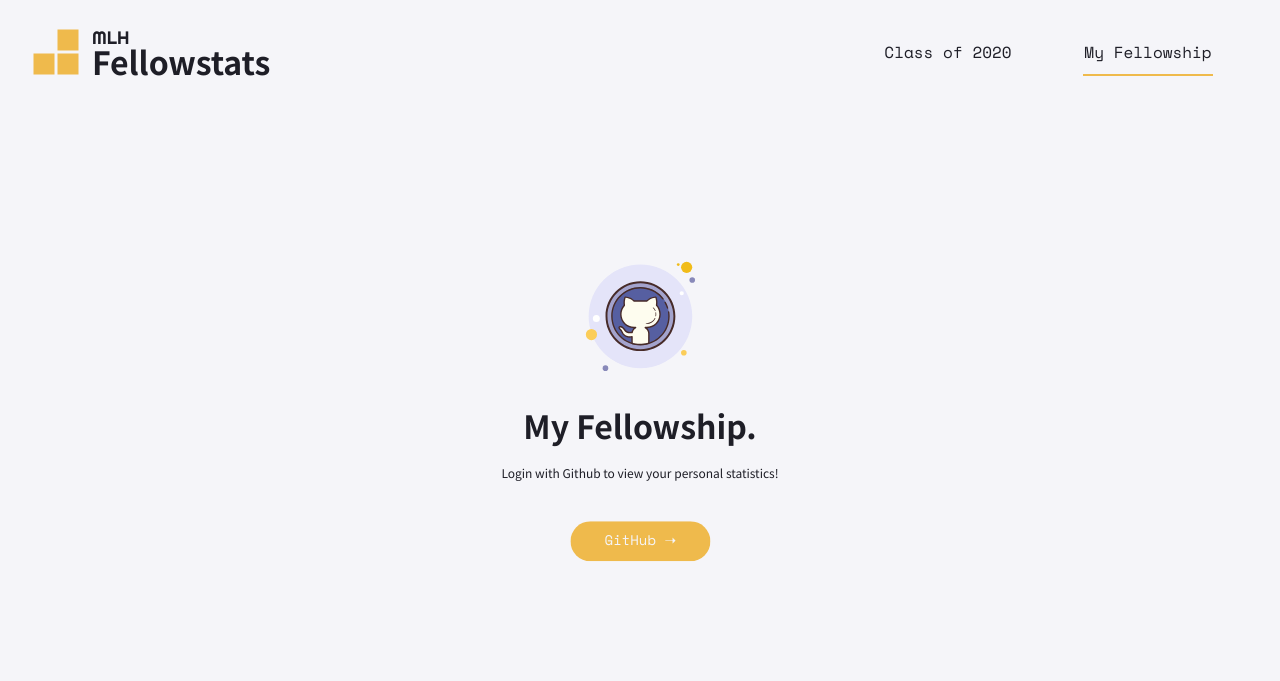
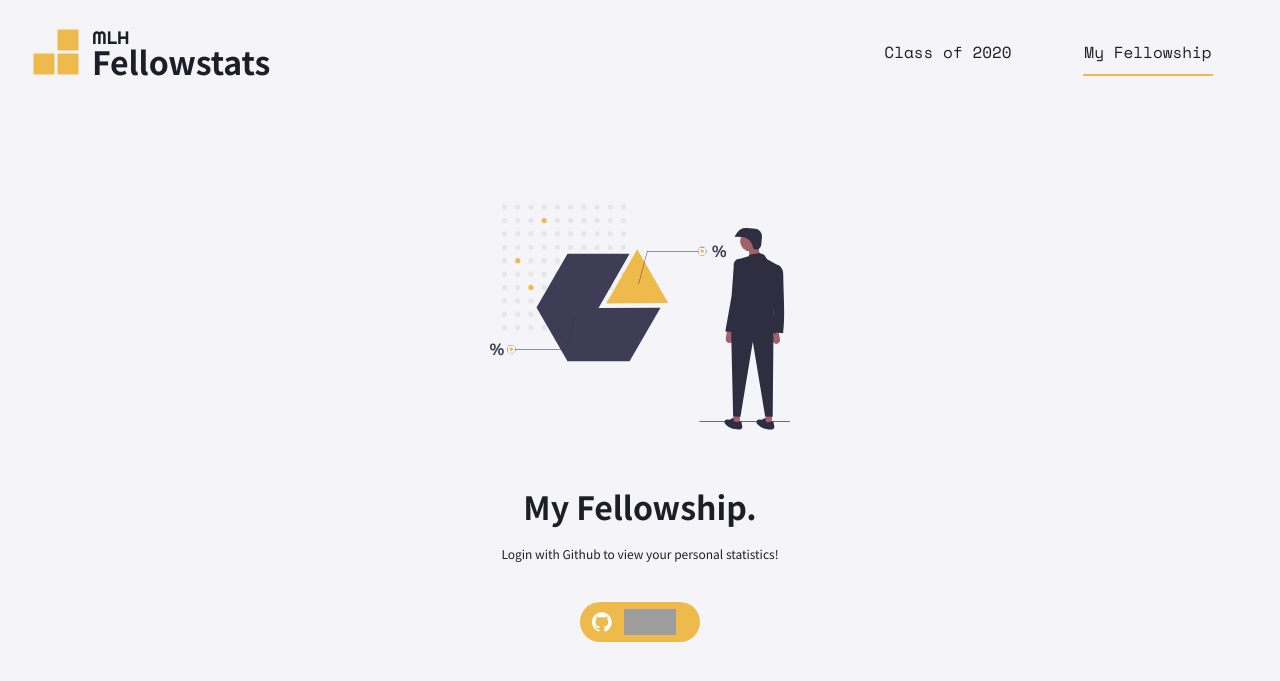
Before and after one commit to chrisnguyn/fellowship-class-profile, a Flask app: page /login in a window 1280 px wide. Shown: the top 681 px of the page. Run offline with Flask 2, Linux system fonts and the light colour scheme; grey boxes are pictures that could not be loaded.

Commit message:
Update login frontend

```diff
--- a/web/templates/login.html
+++ b/web/templates/login.html
@@ -28,7 +28,7 @@
             .style("transform", "translate(-50%, -50%)")
             .style("margin", 0)
 
-        let imageSize = 140
+        let imageSize = 300
         let imageSvg = body.append("div")
             .style("padding", "3% 0 0 0")
             .style("display", "flex")
@@ -39,7 +39,7 @@
             .attr("height", imageSize)
             .attr("width", imageSize)
         imageSvg.append("image")
-            .attr("href", "../static/icons/github.svg")
+            .attr("href", "../static/icons/undraw_statistic_chart_38b6.svg")
             .attr("height", imageSize)
             .attr("width", imageSize)
             .attr("x", 0)
@@ -65,7 +65,7 @@
 
         let svg = div.append("svg")
             .attr("height", 40)
-            .attr("width", 140)
+            .attr("width", 120)
 
         let height = svg.attr("height")
         let width = svg.attr("width")
@@ -78,15 +78,19 @@
             .attr("rx", 20)
             .attr("fill", colors.yellow)
 
-        svg.append("text")
-            .attr("font-family", "Space Mono")
-            .attr("font-size", 14)
-            .attr("text-anchor", "middle")
-            .attr("alignment-baseline", "middle")
-            .attr("fill", colors.white)
-            .attr("x", width / 2)
-            .attr("y", height / 2)
-            .text("GitHub ➝")
+        svg.append("image")
+            .attr("href", "../static/icons/github.svg")
+            .attr("height", height / 2)
+            .attr("width", height / 2)
+            .attr("x", 12)
+            .attr("y", height / 4)
+
+        svg.append("image")
+            .attr("href", "../static/icons/GitHub_Logo_White.svg")
+            .attr("height", height * 0.65)
+            .attr("width", width - height / 2 - 48)
+            .attr("x", height / 2 + 24)
+            .attr("y", height / 2 - height * 0.65 / 2)
 
         svg.append("rect")
             .attr("id", "buttonCentre")
--- a/web/templates/personal.html
+++ b/web/templates/personal.html
@@ -23,6 +23,7 @@
         renderNavbar(body)
         body = body.append("div")
             .style("padding", "0 10% 0 10%")
+
         const loadData = async() => {
             let contributions_data = await d3.json("{{ url_for('static',filename='dummy_data/contribution_graph.json') }}")
             let team_data = await d3.json("{{ url_for('static',filename='dummy_data/group_members_by_teams.json') }}")
```
Also changed, not shown: web/static/icons/GitHub-Mark-120px-plus.png (deleted), web/static/icons/GitHub_Logo_White.svg (added), web/static/icons/github.svg, web/static/icons/undraw_statistic_chart_38b6.svg (added).
